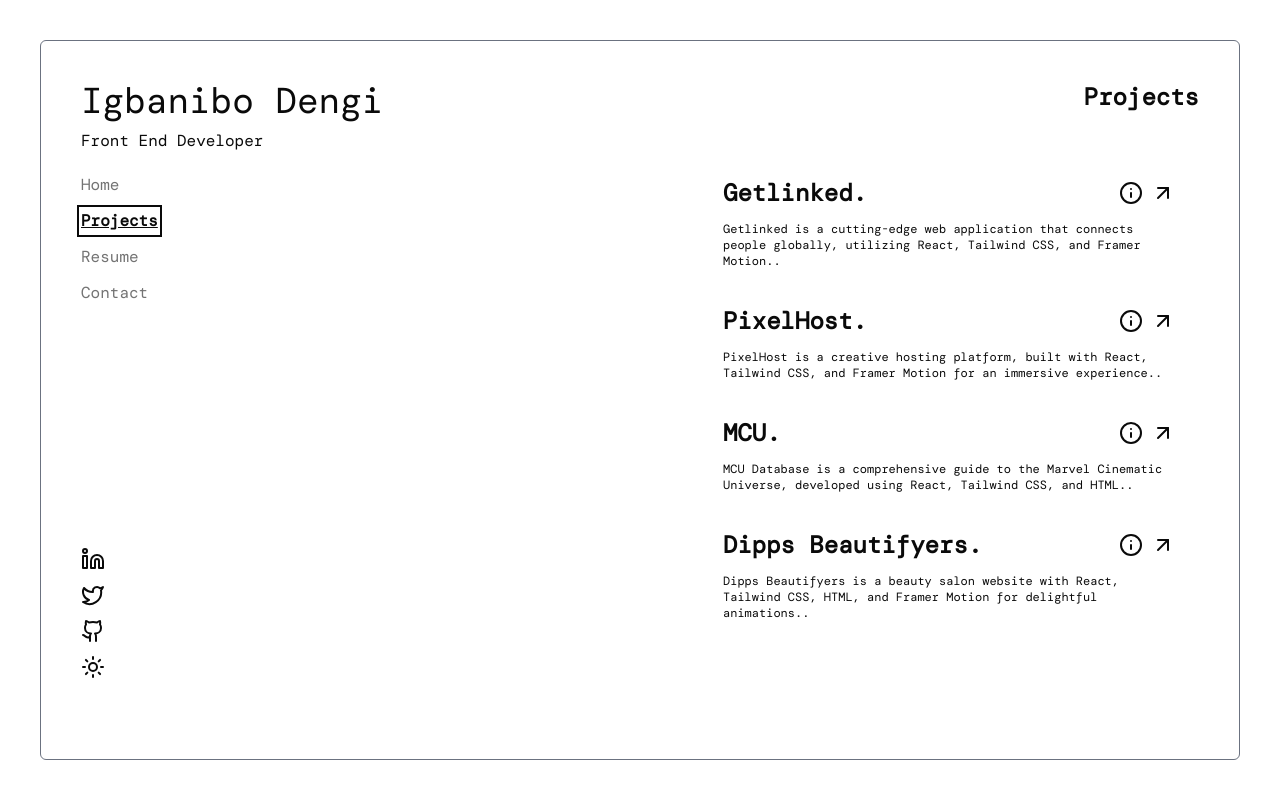
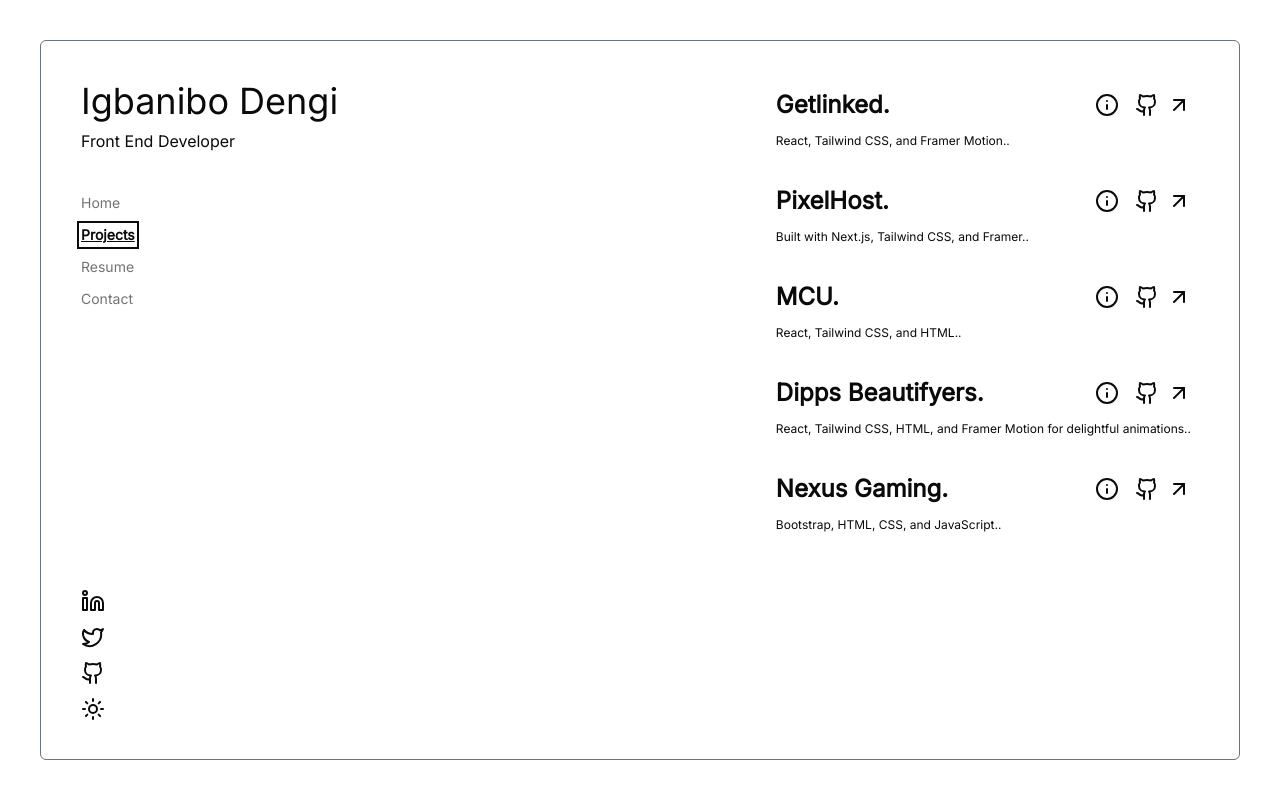
Before and after one commit to igbanibo-Dengi/portfolio-v3, a Next.js app: page / in a window 1280 px wide. Both pictures are taken after a click on the tab "Projects". Built offline with nearby package versions, Linux system fonts and the light colour scheme.

Commit message:
edited layout

```diff
--- a/app/globals.css
+++ b/app/globals.css
@@ -74,3 +74,31 @@
     @apply bg-background text-foreground;
   }
 }
+
+@layer utilities {
+  /* Hide scrollbar for Chrome, Safari and Opera */
+  .no-scrollbar::-webkit-scrollbar {
+    display: none;
+  }
+  /* Hide scrollbar for IE, Edge and Firefox */
+  .no-scrollbar {
+    -ms-overflow-style: none; /* IE and Edge */
+    scrollbar-width: none; /* Firefox */
+  }
+}
+
+/* @keyframes marquee {
+  0% {
+    transform: translateX(100%);
+  }
+  100% {
+    transform: translateX(-100%);
+  }
+} */
+
+/* Apply the animation to the marquee container
+.marquee {
+  display: inline-block;
+  white-space: nowrap;
+  animation: marquee 20s linear infinite;
+} */
--- a/app/layout.tsx
+++ b/app/layout.tsx
@@ -1,9 +1,10 @@
 import type { Metadata } from "next";
-import { DM_Mono } from "next/font/google";
+// import { Courier_Prime } from "next/font/google";
+import { Inter } from "next/font/google";
 import { ThemeProvider } from "@/components/ThemeProvider/Theme-Provider";
 import "./globals.css";
 
-const dM_Mono = DM_Mono({ subsets: ["latin"], weight: "400" });
+const inter = Inter({ subsets: ["latin"], weight: "400" });
 
 export const metadata: Metadata = {
   title: "Create Next App",
@@ -17,7 +18,7 @@ export default function RootLayout({
 }) {
   return (
     <html lang="en">
-      <body className={dM_Mono.className}>
+      <body className={inter.className}>
         <ThemeProvider
           attribute="class"
           defaultTheme="system"
--- a/app/page.tsx
+++ b/app/page.tsx
@@ -9,31 +9,27 @@ import Projects from "@/components/Projects";
 
 export default function Home() {
   return (
-    <main className="flex justify-center items-center h-screen w-screen sm:p-10 p-2">
-      <div className="border rounded-md border-gray-500 h-full  w-full flex flex-col p-4 sm:p-10">
-        <span className=" sm:hidden mb-6">
-          <h1 className="text-2xl pb-2">Igbanibo Dengi</h1>
-          <h3>Front End Developer</h3>
-        </span>
-        <Tabs defaultValue="home" className="flex h-full w-full">
-          <div className="w-[20%] sm:w-[40%] h-full flex justify-between flex-col gap-5">
-            <div>
-              <span className="hidden sm:block mb-5">
-                <h1 className=" text-4xl pb-2 whitespace-nowrap">
+    <main className=" h-screen w-screen sm:p-10 p-2 overflow-hidden  no-scrollbar">
+      <div className="border rounded-md border-gray-500 h-full  w-full flex flex-col p-4 sm:p-10 overflow-auto ">
+        <Tabs defaultValue="home" className="relative h-full">
+          <div className="fixed flex justify-between flex-col w-[100px] h-[85vh] xl:h-[80vh]">
+            <div className="flex flex-col gap-10">
+              <span>
+                <h1 className=" text-xl md:text-4xl pb-2 whitespace-nowrap">
                   Igbanibo Dengi
                 </h1>
-                <h3>Front End Developer</h3>
+                <h3 className="whitespace-nowrap">Front End Developer</h3>
               </span>
 
               <TabsList>
                 <TabsTrigger value="home">Home</TabsTrigger>
                 <TabsTrigger value="projects">Projects</TabsTrigger>
                 <TabsTrigger value="resume">Resume</TabsTrigger>
-                <TabsTrigger value="contact-large" className="hidden lg:block">
+                <TabsTrigger value="contact-large" className="hidden xl:block">
                   Contact
                 </TabsTrigger>
-                {/* ==================================DRAWER =====================================================================*/}
-                <div className="lg:hidden">
+                {/* ==================================DRAWER =======================================*/}
+                <div className="xl:hidden">
                   <Drawer>
                     <DrawerTrigger className="text-muted-foreground">
                       Contact
@@ -48,22 +44,31 @@ export default function Home() {
               </TabsList>
             </div>
 
-            <div className="flex flex-col gap-3 mb-10">
-              <Link href="/">
+            <div className="flex flex-col gap-3">
+              <Link
+                href="/"
+                className="hover:text-primary w-fit hover:animate-pulse"
+              >
                 <Linkedin />
               </Link>
-              <Link href="/">
+              <Link
+                href="/"
+                className="hover:text-primary w-fit hover:animate-pulse"
+              >
                 <Twitter />
               </Link>
-              <Link href="/">
+              <Link
+                href="/"
+                className="hover:text-primary w-fit hover:animate-pulse"
+              >
                 <Github />
               </Link>
               <ModeToggle />
             </div>
           </div>
-          <div className="w-[80%] sm:w-[60%] h-full">
+          <div className="w-full h-full">
             <TabsContent value="home">
-              <div className="flex flex-col justify-between  items-end sm:items-center h-full w-full">
+              <div className="flex flex-col justify-center  items-end sm:items-center h-full w-full">
                 <p className="w-[280px] hidden sm:block text-sm sm:text-base sm:font-semibold ">
                   Hi, I'm a front end focused web developer based in Nigeria. I
                   thrive on the art of creating captivating, scalable, and
@@ -84,19 +89,9 @@ export default function Home() {
                   let's embark on a journey where innovation meets
                   functionality.
                 </p>
-                <div className="flex flex-wrap gap-2  justify-center items-center w-full sm:w-full max-[320px]:hidden">
-                  <Badge>HTML</Badge>
-                  <Badge>CSS</Badge>
-                  <Badge>JavaScript</Badge>
-                  <Badge>Typescript</Badge>
-                  <Badge>React</Badge>
-                  <Badge>Next</Badge>
-                  <Badge>Tailwind</Badge>
-                  <Badge>Git</Badge>
-                </div>
               </div>
             </TabsContent>
-            <TabsContent value="projects">
+            <TabsContent value="projects" className="pt-24 md:pt-36 xl:pt-0">
               <Projects />
             </TabsContent>
             <TabsContent value="resume">Resume.</TabsContent>
@@ -105,6 +100,17 @@ export default function Home() {
             </TabsContent>
           </div>
         </Tabs>
+
+        {/* <div className="flex justify-center gap-2 items-center flex-wrap">
+          <Badge>HTML</Badge>
+          <Badge>CSS</Badge>
+          <Badge>JavaScript</Badge>
+          <Badge>Typescript</Badge>
+          <Badge>React</Badge>
+          <Badge>Next</Badge>
+          <Badge>Tailwind</Badge>
+          <Badge>Git</Badge>
+        </div> */}
       </div>
     </main>
   );
--- a/components/ContactForm.tsx
+++ b/components/ContactForm.tsx
@@ -5,10 +5,10 @@ import { Button } from "@/components/ui/button";
 
 export default function ContactForm() {
   return (
-    <div className="h-full w-full flex flex-col px-0 md:px-10 xl:px-0">
+    <div className="h-full w-full flex flex-col px-0 md:px-10 xl:px-0 xl:items-end">
       <h2 className="text-2xl text-center xl:text-right mb-5">Get In Touch</h2>
 
-      <div className="my-auto w-full flex flex-col gap-4">
+      <div className="my-auto w-full flex flex-col gap-4 max-w-[800px] mx-auto xl:mx-0">
         <div className="grid grid-cols-1 sm:grid-cols-2 gap-4">
           <div>
             <Label htmlFor="first-name">First name</Label>
--- a/components/Projects.tsx
+++ b/components/Projects.tsx
@@ -1,4 +1,4 @@
-import { ArrowUpRight, Info } from "lucide-react";
+import { ArrowUpRight, Github, Info } from "lucide-react";
 import {
   Dialog,
   DialogContent,
@@ -12,21 +12,17 @@ import React from "react";
 import Link from "next/link";
 import { data } from "./data";
 import Image from "next/image";
-import { ScrollArea } from "./ui/scroll-area";
 
 const Projects = () => {
   return (
     <div className="flex flex-col">
-      <h3 className="hidden sm:block text-2xl font-semibold text-right mb-10">
-        Projects
-      </h3>
       <div className="flex flex-col items-end">
-        <ScrollArea className="h-[500px] sm:max-w-[500px] max-w-[250px] min-[400px]:h-[700px] min-[1000px]:h-[900px] min-[1100px]:h-[500px] p-4">
-          <ul className=" flex flex-col gap-5">
+        <div className=" sm:max-w-[500px] max-w-[250px] pl-4 h-full ">
+          <ul className=" flex flex-col gap-5 no-scrollbar">
             {data?.map((project) => (
               <li
                 key={project.id}
-                className="hover:text-muted-foreground hover:bg-muted p-2"
+                className="hover:text-muted-foreground hover:bg-muted rounded-md p-2"
               >
                 <span className="flex items-center justify-between">
                   <p className="font-semibold text-base sm:text-2xl">
@@ -35,7 +31,7 @@ const Projects = () => {
                   <span className="flex gap-2 items-center">
                     <Dialog>
                       <DialogTrigger>
-                        <Info className="hover:text-primary" />
+                        <Info className="hover:text-primary mr-2" />
                       </DialogTrigger>
                       <DialogContent>
                         <DialogHeader>
@@ -49,22 +45,27 @@ const Projects = () => {
                               className="w-[1000px] h-auto"
                             />
                           </div>
-                          <DialogDescription>
-                            {project.description}.
+                          <DialogDescription className="rounded-md">
+                            {/* {project.description}. */}
                           </DialogDescription>
                         </DialogHeader>
                       </DialogContent>
                     </Dialog>
-                    <Link href="">
-                      <ArrowUpRight className="hover:text-primary" />
+                    <Link href={project.github}>
+                      <Github className="hover:text-primary hidden sm:block" />
+                    </Link>
+                    <Link href={project.demo}>
+                      <ArrowUpRight className="hover:text-primary hidden sm:block" />
                     </Link>
                   </span>
                 </span>
-                <p className="text-xs mt-3">{project.description}.</p>
+                <p className="text-xs mt-3 rounded-md">
+                  {project.description}.
+                </p>
               </li>
             ))}
           </ul>
-        </ScrollArea>
+        </div>
       </div>
     </div>
   );
--- a/components/ThemeToggle/ThemeToggle.tsx
+++ b/components/ThemeToggle/ThemeToggle.tsx
@@ -18,7 +18,11 @@ export function ModeToggle() {
   return (
     <DropdownMenu>
       <DropdownMenuTrigger asChild>
-        <Button variant="ghost" size="icon" className="p-0 w-fit h-fit">
+        <Button
+          variant="ghost"
+          size="icon"
+          className="p-0 w-fit h-fit bg-transparent hover:bg-transparent hover:animate-pulse"
+        >
           <Sun className="rotate-0 scale-100 transition-all dark:-rotate-90 dark:scale-0" />
           <Moon className="absolute rotate-90 scale-0 transition-all dark:rotate-0 dark:scale-100" />
           <span className="sr-only">Toggle theme</span>
--- a/components/data.js
+++ b/components/data.js
@@ -6,8 +6,7 @@ export const data = [
     github: "https://github.com/igbanibo-Dengi/get_linked",
     demo: "https://get-linked-amber.vercel.app/",
     icons: ["React", "Tailwind CSS", "Framer Motion"],
-    description:
-      "Getlinked is a cutting-edge web application that connects people globally, utilizing React, Tailwind CSS, and Framer Motion.",
+    description: "React, Tailwind CSS, and Framer Motion.",
   },
   {
     id: 2,
@@ -16,8 +15,7 @@ export const data = [
     github: "https://github.com/igbanibo-Dengi/vision",
     demo: "https://pixelhost-three.vercel.app/",
     icons: ["React", "Tailwind CSS", "Framer Motion"],
-    description:
-      "PixelHost is a creative hosting platform, built with React, Tailwind CSS, and Framer Motion for an immersive experience.",
+    description: "Built with Next.js, Tailwind CSS, and Framer.",
   },
   {
     id: 3,
@@ -26,8 +24,7 @@ export const data = [
     github: "https://github.com/igbanibo-Dengi/mcu-database",
     demo: "https://marvelcinematicuniversedatabase.netlify.app/",
     icons: ["React", "Tailwind CSS", "HTML"],
-    description:
-      "MCU Database is a comprehensive guide to the Marvel Cinematic Universe, developed using React, Tailwind CSS, and HTML.",
+    description: "React, Tailwind CSS, and HTML.",
   },
   {
     id: 4,
@@ -37,7 +34,7 @@ export const data = [
     demo: "https://dipps.netlify.app/",
     icons: ["React", "Tailwind CSS", "HTML", "Framer Motion"],
     description:
-      "Dipps Beautifyers is a beauty salon website with React, Tailwind CSS, HTML, and Framer Motion for delightful animations.",
+      "React, Tailwind CSS, HTML, and Framer Motion for delightful animations.",
   },
   {
     id: 5,
@@ -46,17 +43,6 @@ export const data = [
     github: "https://github.com/igbanibo-Dengi/nexus-gaming",
     demo: "https://nexusgaming.netlify.app/",
     icons: ["Bootstrap", "HTML", "CSS", "JavaScript"],
-    description:
-      "Nexus Gaming is a gaming platform featuring Bootstrap, HTML, CSS, and JavaScript for an engaging gaming experience.",
-  },
-  {
-    id: 6,
-    image: "/images/get-linked.png",
-    title: "Home Lander BnB",
-    github: "https://github.com/igbanibo-Dengi/Home-lander-BNB",
-    demo: "https://homelanderbnb.netlify.app/",
-    icons: ["HTML", "CSS", "JavaScript"],
-    description:
-      "Home Lander BnB is a cozy accommodation platform crafted with HTML, CSS, and JavaScript for seamless user interaction.",
+    description: "Bootstrap, HTML, CSS, and JavaScript.",
   },
 ];
--- a/components/ui/tabs.tsx
+++ b/components/ui/tabs.tsx
@@ -26,7 +26,7 @@ const TabsTrigger = React.forwardRef<
   <TabsPrimitive.Trigger
     ref={ref}
     className={cn(
-      "flex  items-center justify-center whitespace-nowrap w-fit font-medium ring-offset-background transition-all focus-visible:outline-none focus-visible:ring-2 focus-visible:ring-ring focus-visible:ring-offset-2 disabled:pointer-events-none disabled:opacity-50 data-[state=active]:bg-background data-[state=active]:text-foreground data-[state=active]:shadow-sm data-[state=active]:underline data-[state=active]:font-semibold",
+      "flex  items-center text-sm justify-center whitespace-nowrap w-fit font-medium ring-offset-background transition-all focus-visible:outline-none focus-visible:ring-2 focus-visible:ring-ring focus-visible:ring-offset-2 disabled:pointer-events-none disabled:opacity-50 data-[state=active]:bg-background data-[state=active]:text-foreground data-[state=active]:underline data-[state=active]:font-semibold",
       className
     )}
     {...props}
--- a/package.json
+++ b/package.json
@@ -13,6 +13,7 @@
     "@radix-ui/react-dropdown-menu": "^2.0.6",
     "@radix-ui/react-label": "^2.0.2",
     "@radix-ui/react-scroll-area": "^1.0.5",
+    "@radix-ui/react-separator": "^1.0.3",
     "@radix-ui/react-slot": "^1.0.2",
     "@radix-ui/react-tabs": "^1.0.4",
     "class-variance-authority": "^0.7.0",
```
Also changed, not shown: components/ui/separator.tsx (added, +31 -0 lines), 1 other file (tests, documents, lock files or other folders).
